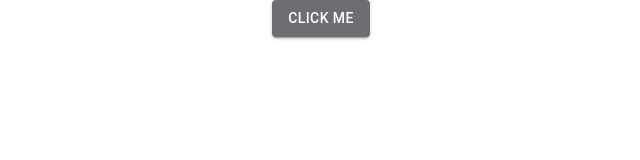
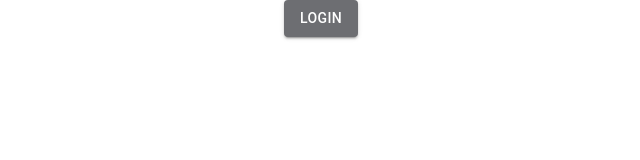
Before and after one commit to Software-Development-Mastermind/sdmm-flashcards, a React (Create React App) app in the folder client/: page / in a window 1280 px wide. Shown: the top 160 px of the page, without its empty margins (319-959 px from the left). Built offline with nearby package versions, Linux system fonts and the light colour scheme.

Commit message:
Added login text

```diff
--- a/client/src/App.js
+++ b/client/src/App.js
@@ -7,7 +7,7 @@ function App() {
     <div className="App">
       <Button
         variant="contained"
-        color="secondary">Click Me</Button>
+        color="secondary">Login</Button>
     </div>
   );
 }
```
